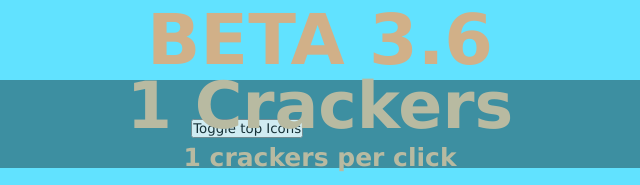
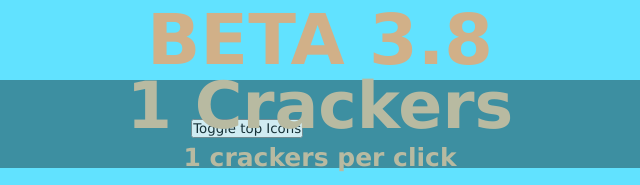
Before and after one commit to Davedude1011-dump/Cracker-Clicker, a plain HTML site: page index.html in a window 1280 px wide. Both pictures are taken after a click on the picture 640 px from the left and 400 px from the top of the page. Shown: the top 185 px of the page, 320-960 px from the left. Drawn offline with Linux system fonts and the light colour scheme; a web font is replaced by a local one.

Commit message:
Add files via upload

```diff
--- a/JS.js
+++ b/JS.js
@@ -48,7 +48,7 @@ function moneyClick() {
         document.getElementById("tribute").innerHTML = "Sam do you like galleta"
     }
     else {
-        document.getElementById("tribute").innerHTML = "BETA 3.6"
+        document.getElementById("tribute").innerHTML = "BETA 3.8"
     }
 
     if (isBuffOn === true) {
--- a/index.html
+++ b/index.html
@@ -1,8 +1,8 @@
 <!DOCTYPE html>
 <html class="Writen by Thomas :), thanks Sam for helping with Game aspects :), click the arrow down ↓ here to see patch notes ">
     <head>
-        <title class="PATCH NOTES: added upgrade icons for when you buy an upgrade and made prices go higher every purchus">
-            BETA 3.6
+        <title class="PATCH NOTES: NEW ICONS!!!!!!!!!!!!">
+            BETA 3.8
         </title>
         <link rel="stylesheet" href="CSS.css">
         <script src="JS.js"></script>
@@ -36,7 +36,7 @@ game
 
         <!--Start of HTML code: -->
         <div class="tributeTextDiv">
-            <b id="tribute" class="tributeText">CHEEEESE BETA 3.6</b>
+            <b id="tribute" class="tributeText">BETA 3.8</b>
         </div>
 
         <div class="moneyAndMPCBackground" id="moneyAndMPCBackground">
```
